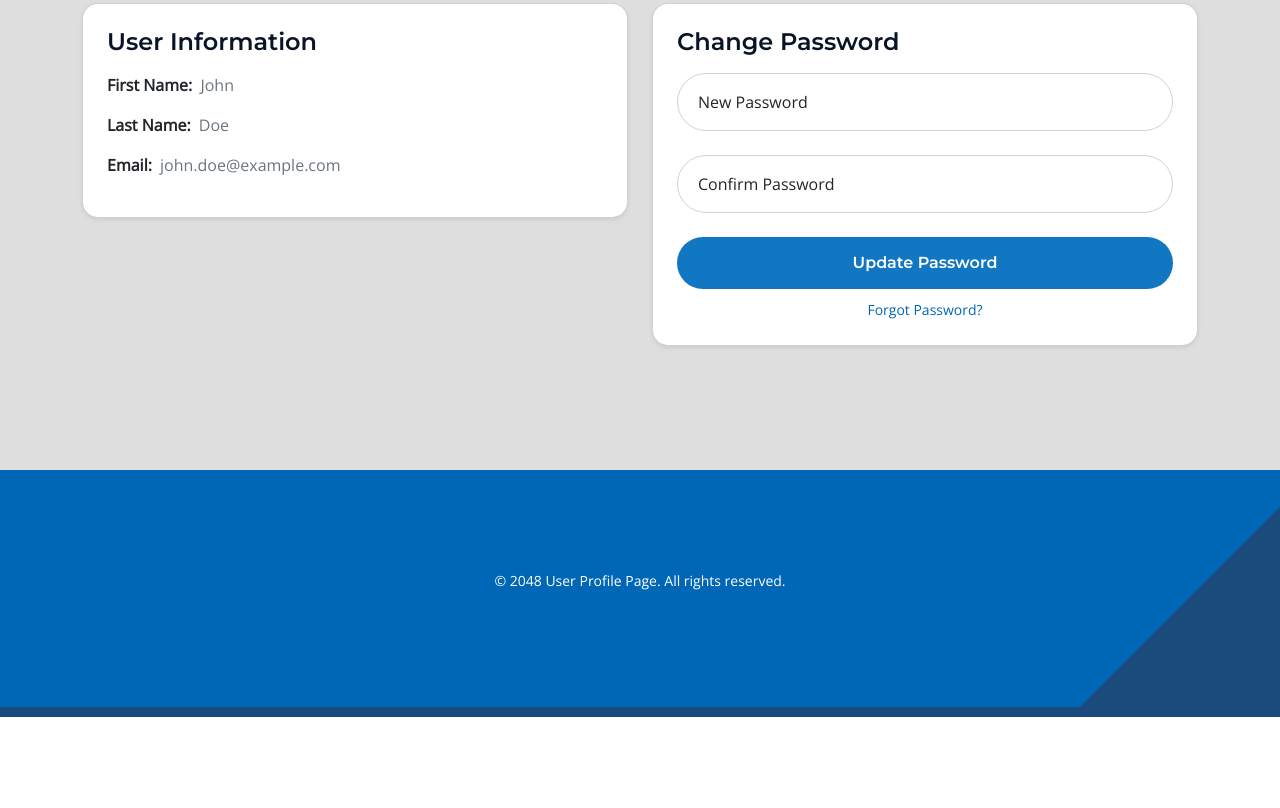
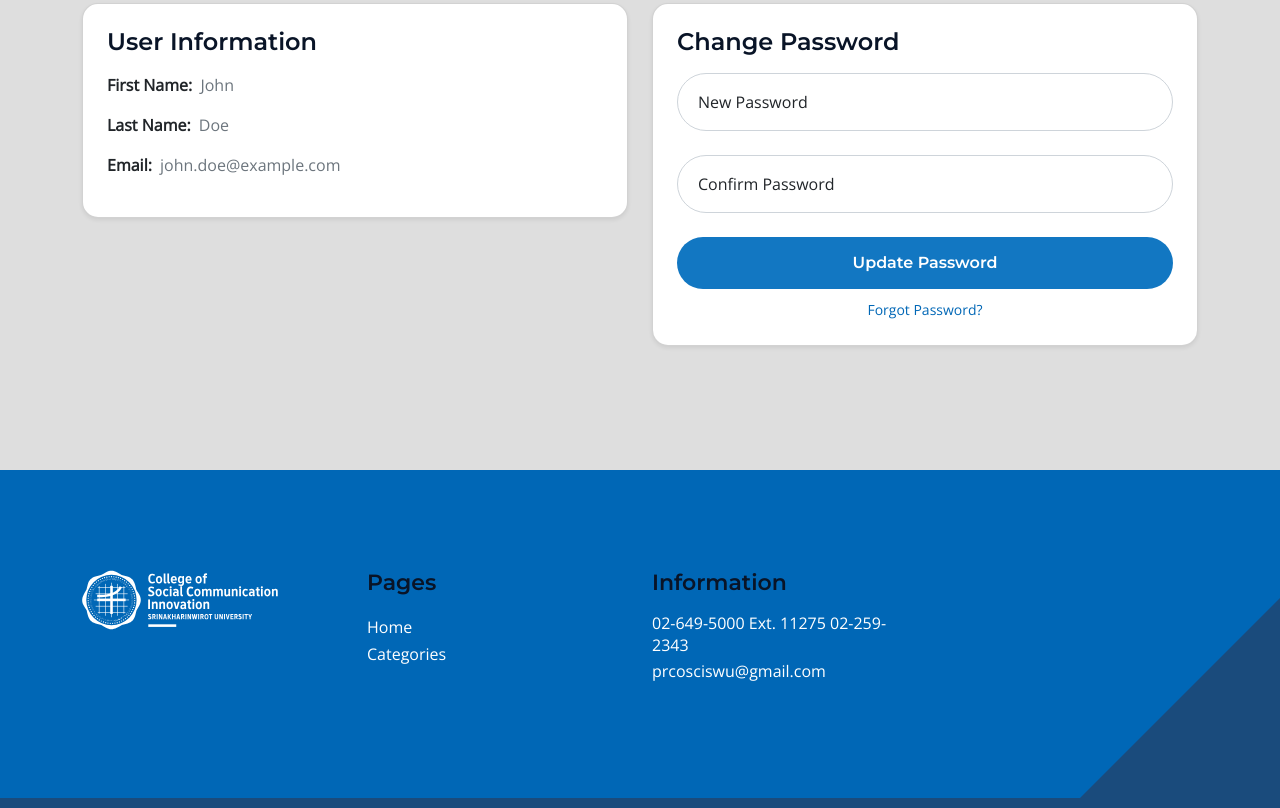
Before and after one commit to beyourdelight/KM-App_COSCI, a plain HTML site: page frontend/web/profile.html in a window 1280 px wide. Shown: the part 425-1233 px from the top of the page. Before the commit the page ends 1142 px from the top, so only its background shows below. Drawn offline with nearby package versions, Linux system fonts and the light colour scheme.

Commit message:
edit profile footer

```diff
--- a/frontend/web/profile.html
+++ b/frontend/web/profile.html
@@ -141,11 +141,52 @@
 
 </main>
 
-<footer class="site-footer section-padding text-center">
-    <div class="container">
-        <p class="text-white small">© 2048 User Profile Page. All rights reserved.</p>
-    </div>
-</footer>
+     <footer class="site-footer section-padding">
+            <div class="container">
+                <div class="row">
+
+                    <div class="col-lg-3 col-12 mb-4 pb-2">
+                        <a class="navbar-brand" href="index.html">
+                            <img src="images/logo.svg" alt="COSCI Logo" style="height: 60px; width: auto;">
+                        </a>
+                    </div>
+
+                    <div class="col-lg-3 col-md-4 col-6">
+                        <h6 class="site-footer-title mb-3">Pages</h6>
+
+                        <ul class="site-footer-links">
+                            <li class="site-footer-link-item">
+                                <a href="#top" class="site-footer-link">Home</a>
+                            </li>
+
+                            <li class="site-footer-link-item">
+                                <a href="categories.html" class="site-footer-link">Categories</a>
+                            </li>
+                        </ul>
+                    </div>
+
+                    <div class="col-lg-3 col-md-4 col-6 mb-4 mb-lg-0">
+                        <h6 class="site-footer-title mb-3">Information</h6>
+
+                        <p class="text-white d-flex mb-1">
+                            <a href="tel: 305-240-9671" class="site-footer-link">
+                                02-649-5000 Ext. 11275
+                                02-259-2343
+                            </a>
+                        </p>
+
+                        <p class="text-white d-flex">
+                            <a href="mailto:prcosciswu@gmail.com" class="site-footer-link">
+                                prcosciswu@gmail.com
+                            </a>
+                        </p>
+                    </div>
+
+                    </div>
+
+                </div>
+            </div>
+        </footer>
 
     <script src="js/jquery.min.js"></script>
     <script src="js/bootstrap.bundle.min.js"></script>
```
